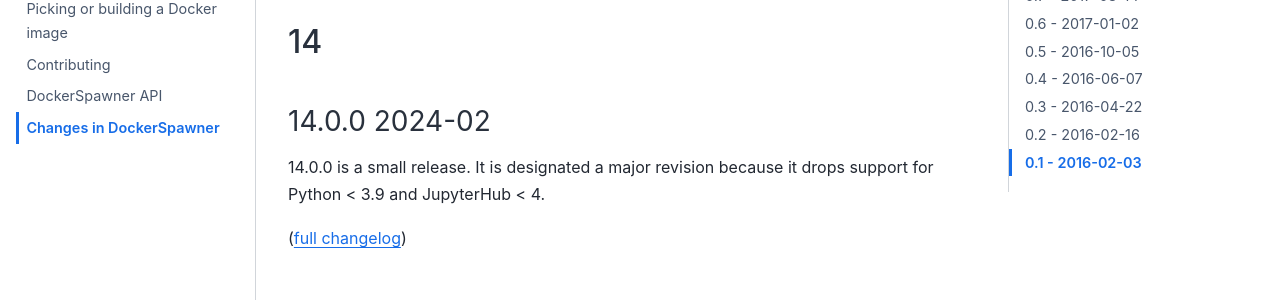
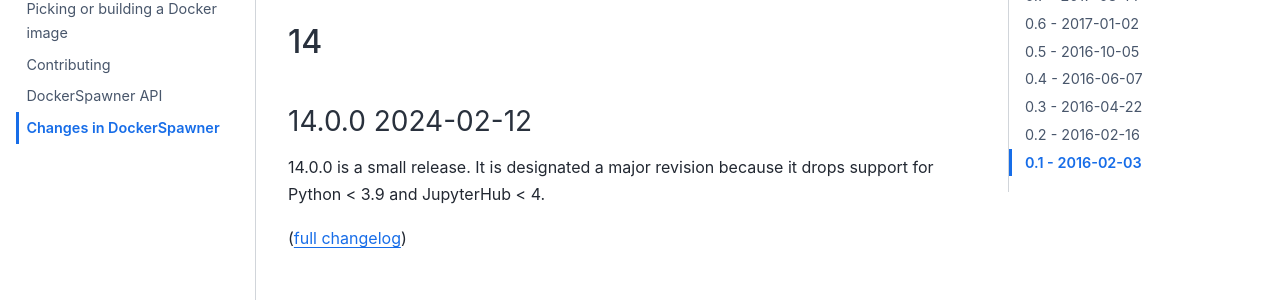
Before and after one commit to jupyterhub/dockerspawner, a Sphinx documentation site: the page built from docs/source/changelog.md, in a window 1280 px wide and 900 px high. Shown: the part 288-588 px from the top of the window. Built offline with Sphinx 7.4.7 and the Sphinx Book theme 1.1.4, drawn with Linux system fonts in a browser that asks for light colours.

Commit message:
set date for 14.0

```diff
--- a/docs/source/changelog.md
+++ b/docs/source/changelog.md
@@ -8,7 +8,7 @@
 
 ## 14
 
-### 14.0.0 2024-02
+### 14.0.0 2024-02-12
 
 14.0.0 is a small release.
 It is designated a major revision because it drops support for Python < 3.9 and JupyterHub < 4.
```
